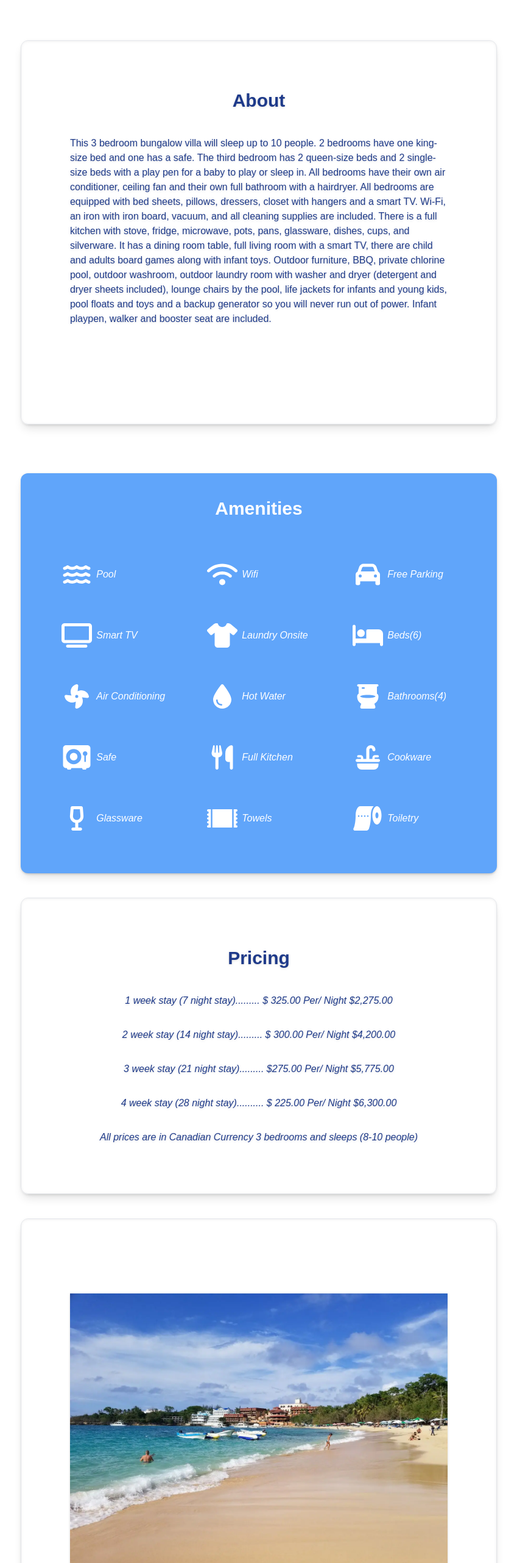
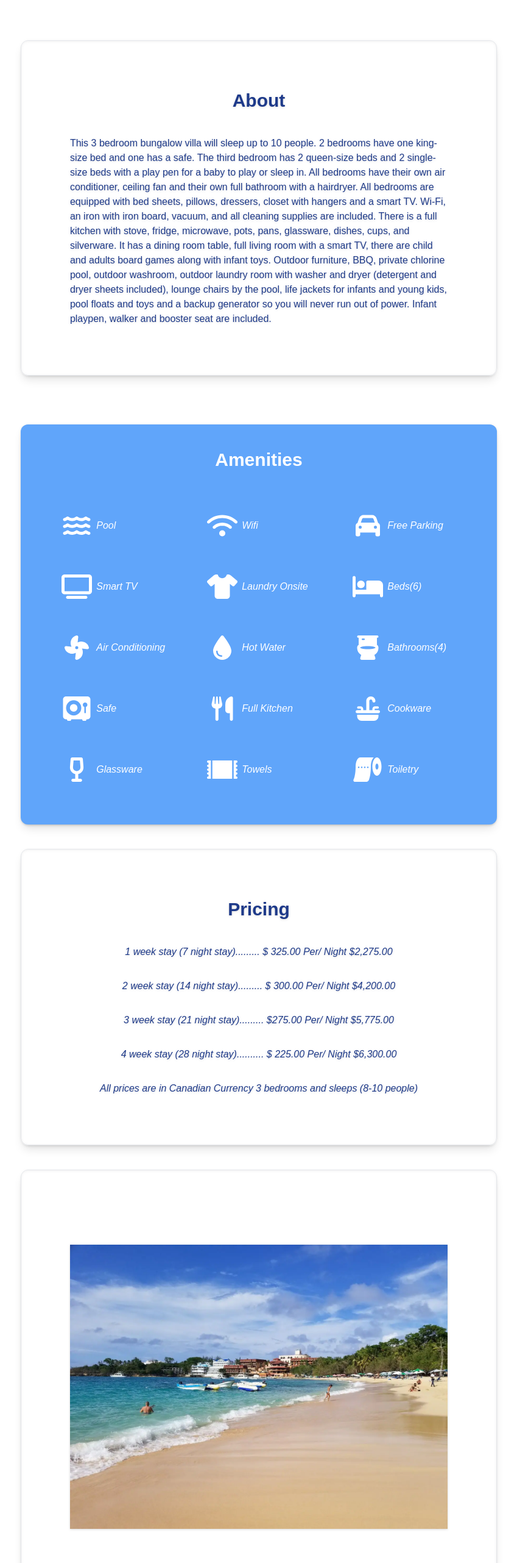
Before and after one commit to dbabs629/dominican-villas, a Next.js app: page /mamas-paradise in a window 1280 px wide. Shown: the part 1448-4011 px from the top of the page at 61% size, without its empty margins (215-1064 px from the left). Built offline with nearby package versions, Linux system fonts and the light colour scheme.

Commit message:
changes styles

```diff
--- a/app/components/MamasParadiseSection.jsx
+++ b/app/components/MamasParadiseSection.jsx
@@ -3,7 +3,7 @@ import Link from "next/link";
 
 export default function MamasParadiseSection() {
   return (
-    <section className="lg:max-w-2/3 relative mx-auto mt-20 flex w-full flex-col sm:my-80 lg:h-[760px] lg:w-11/12 2xl:w-2/3">
+    <section className="lg:max-w-2/3 relative mx-auto mt-20 flex h-[550px] w-full flex-col sm:my-80 lg:h-[760px] lg:w-11/12 2xl:w-2/3">
       <div className="w-full lg:rounded-xl">
         <span className="absolute h-1/2 w-full animate-pulse bg-gray-300 sm:h-full lg:rounded-xl" />
         <Image
--- a/app/mamas-paradise/page.jsx
+++ b/app/mamas-paradise/page.jsx
@@ -38,7 +38,7 @@ export default function page() {
           />
         </div>
         <section className="mx-auto my-10 w-full max-w-[800px] text-sm sm:w-11/12 sm:text-base lg:w-2/3">
-          <article className="mx-auto my-20 w-full space-y-10 p-20 pb-40 text-blue-900 sm:rounded-xl sm:border sm:shadow-lg sm:drop-shadow">
+          <article className="mx-auto my-20 w-full space-y-10 pb-40 text-blue-900 sm:rounded-xl sm:border sm:p-20 sm:shadow-lg sm:drop-shadow">
             <SectionHeading title="About" />
             <p className="text-sm md:text-base">
               This 3 bedroom bungalow villa will sleep up to 10 people. 2
@@ -195,7 +195,7 @@ export default function page() {
               </i>
             </ul>
           </article>
-          <article className="relative my-10 space-y-10 pb-40 text-blue-900 sm:rounded-xl sm:border sm:p-20 sm:shadow-lg sm:drop-shadow">
+          <article className="my-10 space-y-10 pb-40 text-blue-900 sm:rounded-xl sm:border sm:p-20 sm:shadow-lg sm:drop-shadow">
             <div className="relative h-[550px] w-full">
               <Image
                 className="z-10 w-full object-cover object-center sm:rounded-xl sm:object-contain"
--- a/app/page.js
+++ b/app/page.js
@@ -15,7 +15,7 @@ export default function Home() {
         <HeroSection />
         <MamasParadiseSection />
         <SunsetOasisSection />
-        <div className="relative mx-auto my-40 flex w-full flex-col lg:h-[760px] lg:w-11/12 2xl:w-2/3">
+        <div className="relative mx-auto my-40 flex h-[550px] w-full flex-col lg:h-[760px] lg:w-11/12 2xl:w-2/3">
           <div className=" w-full lg:rounded-xl">
             <span className="absolute bottom-0 h-1/2 w-full animate-pulse bg-gray-300 sm:h-full lg:rounded-xl" />
             <Image
--- a/app/sunset-oasis/page.jsx
+++ b/app/sunset-oasis/page.jsx
@@ -38,7 +38,7 @@ export default function page() {
           />
         </div>
         <section className="mx-auto my-10 w-full max-w-[800px] text-sm sm:w-11/12 sm:text-base lg:w-2/3">
-          <article className="mx-auto my-20 w-full space-y-10 p-20 pb-40 text-blue-900 sm:rounded-xl sm:border sm:shadow-lg sm:drop-shadow">
+          <article className="mx-auto my-20 w-full space-y-10 pb-40 text-blue-900 sm:rounded-xl sm:border sm:p-20 sm:shadow-lg sm:drop-shadow">
             <SectionHeading title="About" />
             <p className="text-sm md:text-base">
               This 3 bedroom villa can sleep up to 6 people, with the primary
@@ -61,9 +61,9 @@ export default function page() {
               of power. Infant playpen, walker and booster seat are included.
             </p>
           </article>
-          <article className="mx-auto my-10 flex w-full flex-col items-center justify-center space-y-10 bg-blue-400 py-10 text-white shadow sm:rounded-xl sm:shadow-lg sm:drop-shadow">
+          <article className="mx-auto my-10 flex w-full flex-col items-center justify-center space-y-10 bg-blue-400 py-10 text-white sm:rounded-xl sm:shadow-lg sm:drop-shadow">
             <SectionHeading title="Amenities" />
-            <ul className="amenities mx-auto grid h-[500px] w-full grid-cols-3 sm:w-11/12 ">
+            <ul className="amenities mx-auto grid h-[500px] w-full grid-cols-3 sm:w-11/12">
               <i>
                 <svg xmlns="http://www.w3.org/2000/svg" viewBox="0 0 576 512">
                   {/* !Font Awesome Free 6.5.1 by @fontawesome - https://fontawesome.com License - https://fontawesome.com/license/free Copyright 2024 Fonticons, Inc. */}
@@ -171,7 +171,7 @@ export default function page() {
               </i>
             </ul>
           </article>
-          <article className="sm:drop-shadowsm:shadow my-10 space-y-10 p-20 pb-40 text-blue-900 sm:rounded-xl sm:border sm:shadow-lg">
+          <article className="my-10 w-full space-y-10 pb-40 text-blue-900 sm:rounded-xl sm:border sm:shadow-lg sm:drop-shadow md:p-20">
             <SectionHeading title="Pricing" />
             <ul className="mx-auto flex h-auto flex-col items-center space-y-8">
               <i>
```
